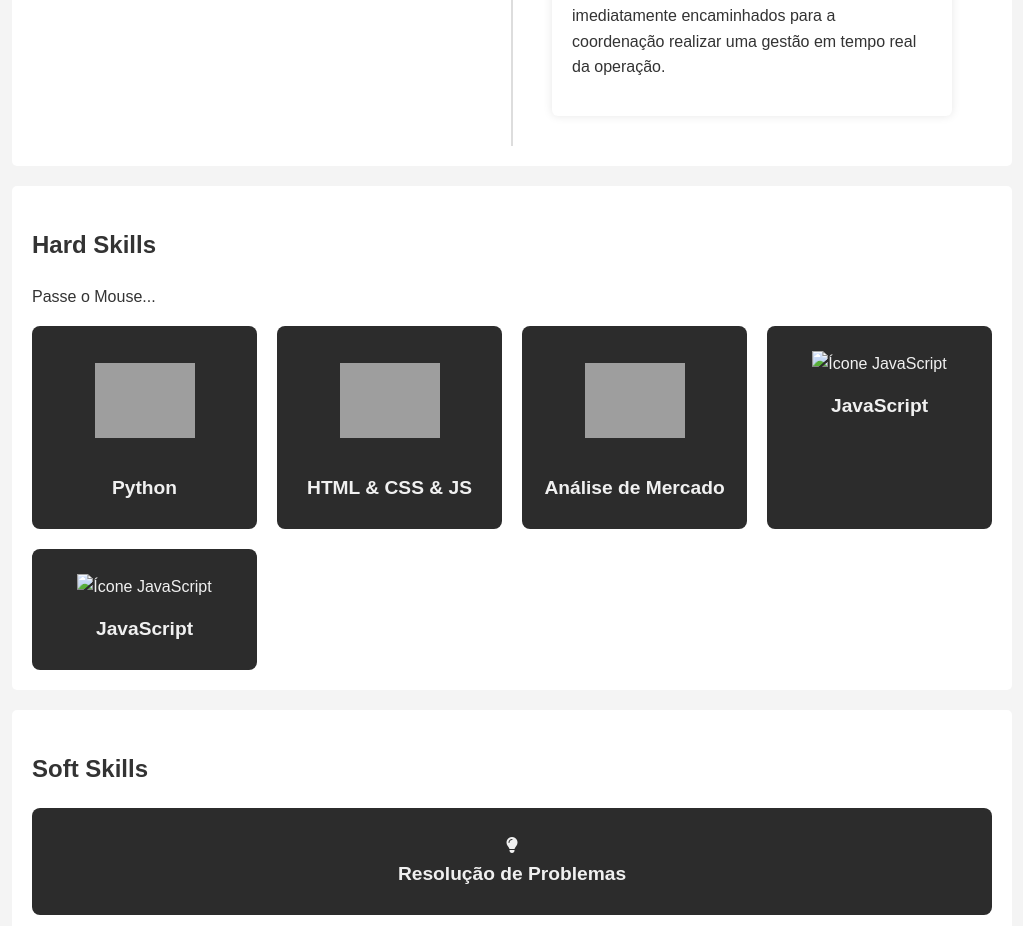
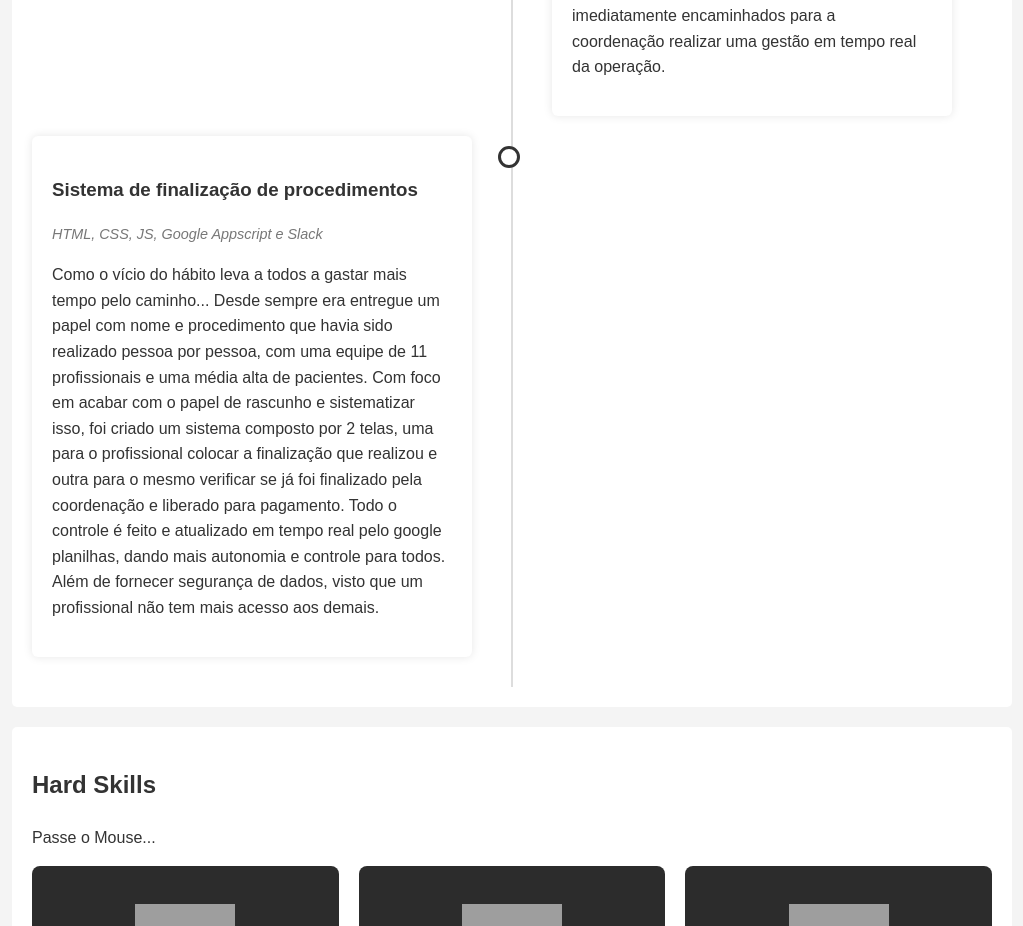
Before and after one commit to lmends/portifolio, a plain HTML site: page index.html in a window 1280 px wide. Shown: the part 2240-3166 px from the top of the page, without its empty margins (128-1151 px from the left). Drawn offline with Linux system fonts and the light colour scheme; grey boxes are pictures that could not be loaded.

Commit message:
Atualização

```diff
--- a/index.html
+++ b/index.html
@@ -56,6 +56,14 @@
                     </div>
                 </div>
 
+                <div class="timeline-item">
+                    <div class="timeline-content">
+                        <h3>Sistema de finalização de procedimentos</h3>
+                        <p class="timeline-date">HTML, CSS, JS, Google Appscript e Slack</p>
+                        <p>Como o vício do hábito leva a todos a gastar mais tempo pelo caminho... Desde sempre era entregue um papel com nome e procedimento que havia sido realizado pessoa por pessoa, com uma equipe de 11 profissionais e uma média alta de pacientes. Com foco em acabar com o papel de rascunho e sistematizar isso, foi criado um sistema composto por 2 telas, uma para o profissional colocar a finalização que realizou e outra para o mesmo verificar se já foi finalizado pela coordenação e liberado para pagamento. Todo o controle é feito e atualizado em tempo real pelo google planilhas, dando mais autonomia e controle para todos. Além de fornecer segurança de dados, visto que um profissional não tem mais acesso aos demais.</p>
+                    </div>
+                </div>
+
                 </div>
         </section>
 
@@ -94,26 +102,6 @@
                     </div>
                 </div>
 
-                <div class="skill-item">
-                    <div class="skill-header">
-                        <img src="URL_DA_SUA_IMAGEM_DE_JS" alt="Ícone JavaScript">
-                        <h4>JavaScript</h4>
-                    </div>
-                    <div class="skill-description">
-                        <p>Crio interatividade em páginas web, manipulo elementos da página e conecto com APIs para funcionalidades dinâmicas.</p>
-                    </div>
-                </div>
-
-                <div class="skill-item">
-                    <div class="skill-header">
-                        <img src="URL_DA_SUA_IMAGEM_DE_JS" alt="Ícone JavaScript">
-                        <h4>JavaScript</h4>
-                    </div>
-                    <div class="skill-description">
-                        <p>Crio interatividade em páginas web, manipulo elementos da página e conecto com APIs para funcionalidades dinâmicas.</p>
-                    </div>
-                </div>
-
                 </div>
         </section>
 
```
